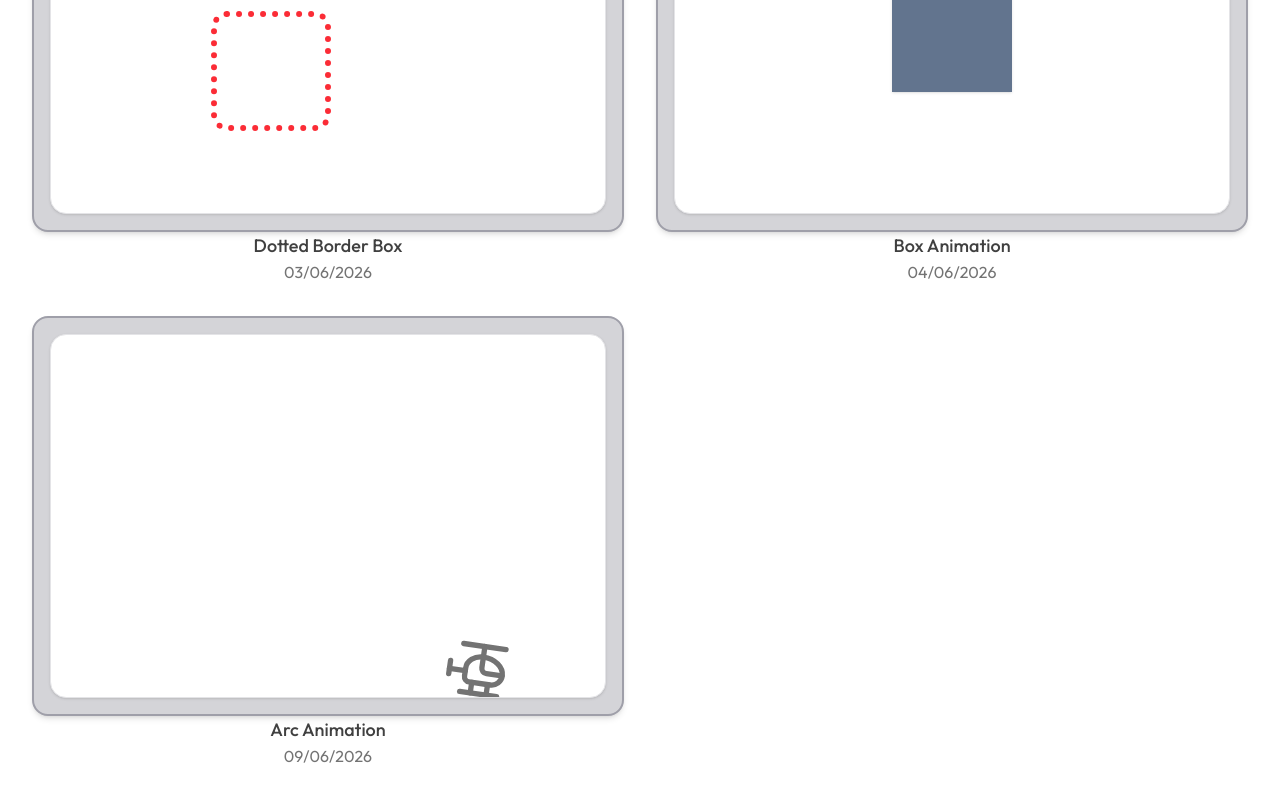
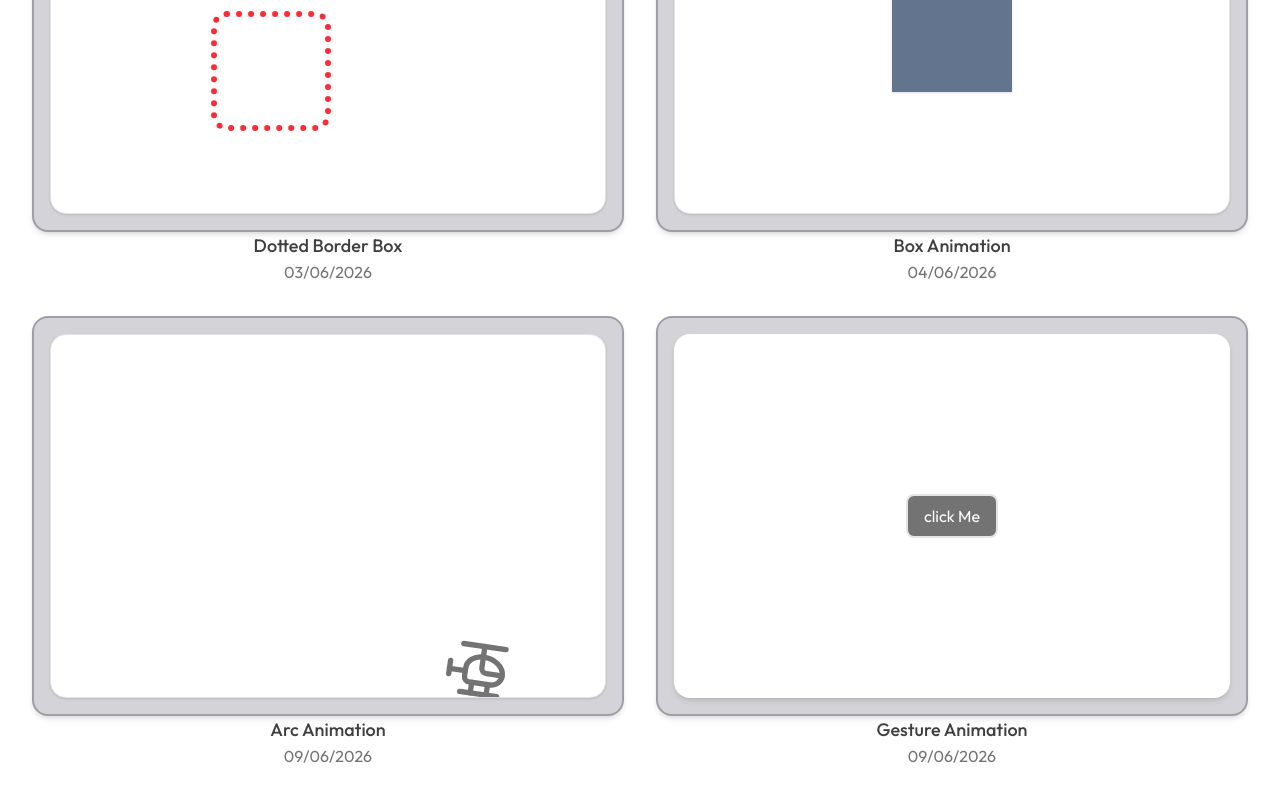
Before and after one commit to rishiraj1209/Motion-Interactions, a React (Vite) app: page / in a window 1280 px wide. Shown: the part 272-1072 px from the top of the page. Built offline with nearby package versions, Linux system fonts and the light colour scheme; a web font is replaced by a local one.

Commit message:
added the animated button

```diff
--- a/src/App.tsx
+++ b/src/App.tsx
@@ -1,6 +1,31 @@
 import ArcInteraction from "./components/arcInteraction/ArcInteraction"
 import BoxAnimation from "./components/boxAnimation/BoxAnimation"
 import DottedBorderBox from "./components/dotted-border-box/DottedBorderBox"
+import GestureAnimation from "./components/gestureAnimation/GestureAnimation"
+
+
+const interactions = [
+    {
+    title: "Dotted Border Box",
+    date: "03/06/2026",
+    component: DottedBorderBox,
+  },
+  {
+    title: "Box Animation",
+    date: "04/06/2026",
+    component: BoxAnimation,
+  },
+  {
+    title: "Arc Animation",
+    date: "09/06/2026",
+    component: ArcInteraction,
+  },
+  {
+    title: "Gesture Animation",
+    date:"09/06/2026",
+    component: GestureAnimation
+  }
+]
 
 
 const App = () => {
@@ -8,33 +33,18 @@ const App = () => {
     <div className="p-8 max-w-3xl lg:max-w-7xl mx-auto">
       <h1 className="text-2xl md:text-4xl text-shadow-sm font-semibold text-neutral-700 mb-8">Interactions</h1>
       <div className="grid grid-cols-1 lg:grid-cols-2 gap-8">
-        {/* Dotted Border Box */}
-        <div>
-          <div className="h-100 w-full bg-zinc-300 rounded-2xl border-2 border-zinc-400 p-4 shadow-md">
-            <DottedBorderBox/>
-          </div>
-          <p className="font-medium text-lg text-neutral-700 text-center">Dotted Border Box</p>
-          <p className="text-neutral-500 text-center">03/06/2026</p>
-        </div>
-
-        {/* Box Animation */}
-        <div>
-          <div className="h-100 w-full bg-zinc-300 rounded-2xl border-2 border-zinc-400 p-4 shadow-md">
-            <BoxAnimation/>
-          </div>
-          <p className="font-medium text-lg text-neutral-700 text-center">Box Animation</p>
-          <p className="text-neutral-500 text-center">04/06/2026</p>
-        </div>
-
-        {/* Arc interaction */}
-        <div>
-          <div className="h-100 w-full bg-zinc-300 rounded-2xl border-2 border-zinc-400 p-4 shadow-md">
-            <ArcInteraction/>
-          </div>
-          <p className="font-medium text-lg text-neutral-700 text-center">Arc Animation</p>
-          <p className="text-neutral-500 text-center">09/06/2026</p>
-        </div>
-
+        {interactions.map((interaction)=>{
+          const Component = interaction.component;
+          return(
+            <div>
+              <div className="h-100 w-full bg-zinc-300 rounded-2xl border-2 border-zinc-400 p-4 shadow-md">
+                <Component/>
+              </div>
+              <p className="font-medium text-lg text-neutral-700 text-center">{interaction.title}</p>
+              <p className="text-neutral-500 text-center">{interaction.date}</p>
+            </div>
+          )
+        })}
       </div>
     </div>
   )
--- /dev/null
+++ b/src/components/gestureAnimation/GestureAnimation.tsx
@@ -0,0 +1,20 @@
+import { motion } from "motion/react"
+
+const GestureAnimation = () => {
+  return (
+    <div className="bg-white h-full w-full shadow-md rounded-2xl flex items-center justify-center">
+      <motion.button
+        initial={{opacity:0}}
+        whileInView={{opacity:1}}
+        whileHover={{backgroundColor:"violet", scale:1.2}}
+        whileTap={{backgroundColor:"violet",scale:0.8}}
+        transition={{type:'spring', stiffness:250 ,damping:15}}
+        className="px-4 py-2 rounded-lg border-2 border-zinc-200 text-white bg-neutral-500 cursor-pointer"
+      >
+        click Me
+      </motion.button>
+    </div>
+  )
+}
+
+export default GestureAnimation
```
